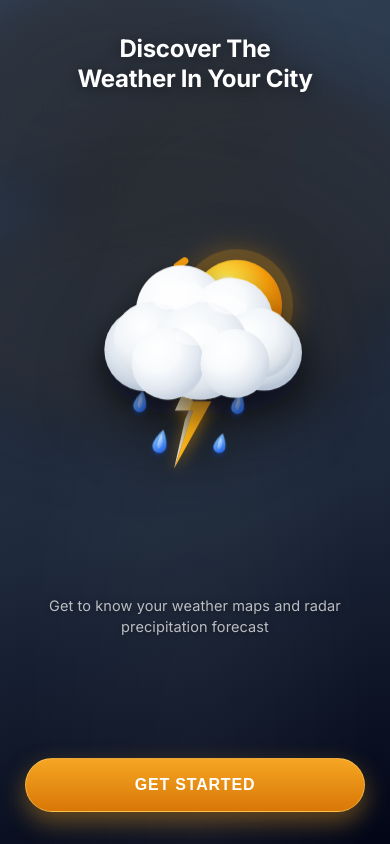
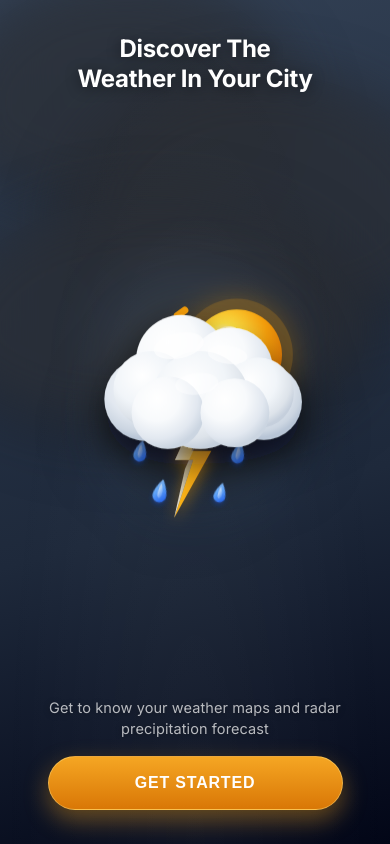
Before and after one commit to dinupaskj007-ui/Weather-Prediction-Application, a Flask app: page / in a window 390 px wide. Run offline with Flask 3, Linux system fonts and the light colour scheme; data comes from the database, SQL or seed files in the repository; both versions use the stored data as it was after the commit; data that the repository does not hold is empty.

Commit message:
Fix:made the first impression UI more responsive and mobile user friendly

```diff
--- a/templates/index.html
+++ b/templates/index.html
@@ -2,7 +2,7 @@
 <html lang="en">
 <head>
     <meta charset="UTF-8">
-    <meta name="viewport" content="width=device-width, initial-scale=1.0, maximum-scale=1.0, user-scalable=no">
+    <meta name="viewport" content="width=device-width, initial-scale=1.0, viewport-fit=cover">
     <meta name="theme-color" content="#12132e">
     <meta name="mobile-web-app-capable" content="yes">
     <meta name="apple-mobile-web-app-capable" content="yes">
@@ -57,7 +57,11 @@
         body { margin: 0; padding: 0; font-family: 'Inter', sans-serif; background-color: var(--body-bg); display: flex; justify-content: center; align-items: center; min-height: 100vh; color: var(--text-main); transition: background-color 0.5s cubic-bezier(0.4, 0, 0.2, 1); }
 
         .app-container { width: 100%; height: 100vh; max-width: 100%; background: var(--bg-gradient); position: relative; overflow: hidden; display: flex; flex-direction: column; transition: background 0.5s cubic-bezier(0.4, 0, 0.2, 1); }
-        @media (min-width: 500px) { .app-container { max-width: 393px; height: 852px; max-height: 90vh; border-radius: 45px; border: 12px solid #000; box-shadow: 0 0 50px rgba(0,0,0,0.5); } }
+        body { min-height: 100dvh; }
+        .app-container { height: 100dvh; }
+        @media (min-width: 500px) and (min-height: 500px) and (hover: hover) and (pointer: fine) {
+            .app-container { max-width: 393px; height: 852px; max-height: 90vh; max-height: 90dvh; border-radius: 45px; border: 12px solid #000; box-shadow: 0 0 50px rgba(0,0,0,0.5); }
+        }
 
 
 
@@ -363,26 +367,30 @@
 
 
         /* --- SCREEN 1 & WELCOME REDESIGN (Reference UI Match) --- */
+        #screen1 {
+            min-height: 0;
+            overflow: clip;
+        }
+
         .welcome-screen-content {
-            flex: 1;
-            display: flex;
-            flex-direction: column;
-            justify-content: space-between;
+            display: grid;
+            grid-template-areas: "heading" "art" "description" "action";
+            grid-template-rows: auto minmax(0, 1fr) auto auto;
             align-items: center;
-            text-align: center;
-            padding: 24px 22px 32px;
+            justify-items: center;
+            gap: clamp(8px, 2vh, 20px);
+            padding: 16px;
+            padding: max(clamp(12px, 4dvh, 36px), env(safe-area-inset-top))
+                     max(clamp(14px, 5vw, 24px), env(safe-area-inset-right))
+                     max(clamp(12px, 4dvh, 36px), env(safe-area-inset-bottom))
+                     max(clamp(14px, 5vw, 24px), env(safe-area-inset-left));
             margin-top: 0;
-            position: relative;
-            z-index: 10;
+            min-height: 0;
+        }
+
+        .welcome-header-wrap {
+            grid-area: heading;
             width: 100%;
-            min-height: 100%;
-            box-sizing: border-box;
-        }
-
-        .welcome-header-wrap {
-            width: 100%;
-            margin-top: 10px;
-            margin-bottom: 5px;
         }
 
         .welcome-heading {
@@ -397,13 +405,11 @@
         }
 
         .weather-art-stage {
+            grid-area: art;
             position: relative;
-            display: flex;
-            align-items: center;
-            justify-content: center;
+            align-self: stretch;
             width: 100%;
             max-width: 320px;
-            margin: 10px auto;
             animation: floatWeatherArt 5s ease-in-out infinite;
         }
 
@@ -429,33 +435,51 @@
         }
 
         .weather-art-svg {
-            position: relative;
+            position: absolute;
+            inset: 0;
             z-index: 2;
             width: 100%;
             max-width: 290px;
-            height: auto;
+            height: 100%;
             display: block;
             margin: 0 auto;
             filter: drop-shadow(0 14px 26px rgba(0, 0, 0, 0.5));
         }
 
         .welcome-subheading {
+            grid-area: description;
             font-size: 14.5px;
             font-weight: 400;
             line-height: 1.45;
             color: rgba(255, 255, 255, 0.7);
             text-align: center;
             max-width: 295px;
-            margin: 0 auto 24px;
+            margin: 0;
             letter-spacing: 0.1px;
             text-shadow: 0 1px 6px rgba(0, 0, 0, 0.4);
         }
 
+        .welcome-actions-wrap {
+            grid-area: action;
+            width: 100%;
+        }
+
+        @media (orientation: landscape) and (max-height: 499px) {
+            .welcome-screen-content {
+                grid-template-areas: "art heading" "art description" "art action";
+                grid-template-columns: minmax(0, 1fr) minmax(0, 1fr);
+                grid-template-rows: repeat(3, auto);
+                align-content: center;
+            }
+        }
+
         .btn-get-started {
             display: block;
+            box-sizing: border-box;
             width: 100%;
             max-width: 340px;
-            padding: 17px 20px;
+            min-height: 44px;
+            padding: clamp(10px, 2.5vh, 17px) 12px;
             margin: 0 auto;
             background: linear-gradient(180deg, #F5A623 0%, #D97706 100%);
             border: 1px solid rgba(255, 225, 130, 0.45);
@@ -1278,7 +1302,7 @@
                 </p>
 
                 <!-- Action button matching reference -->
-                <div class="welcome-actions-wrap" style="width: 100%; display: flex; flex-direction: column; align-items: center;">
+                <div class="welcome-actions-wrap">
                     <button class="btn-get-started" onclick="handleInitialCheck()">GET STARTED</button>
                 </div>
             </div>
```
Also changed, not shown: weather_cache.db.
